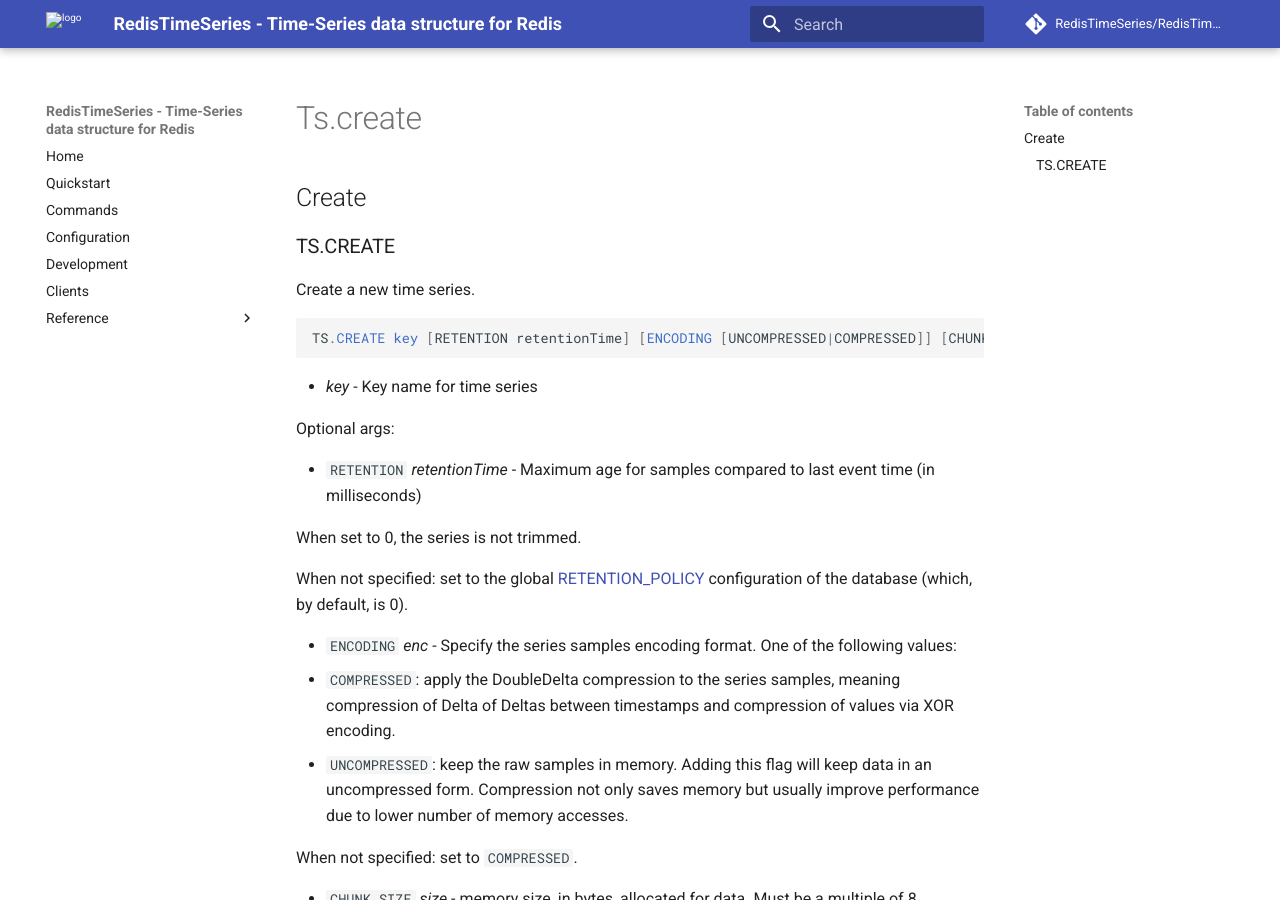
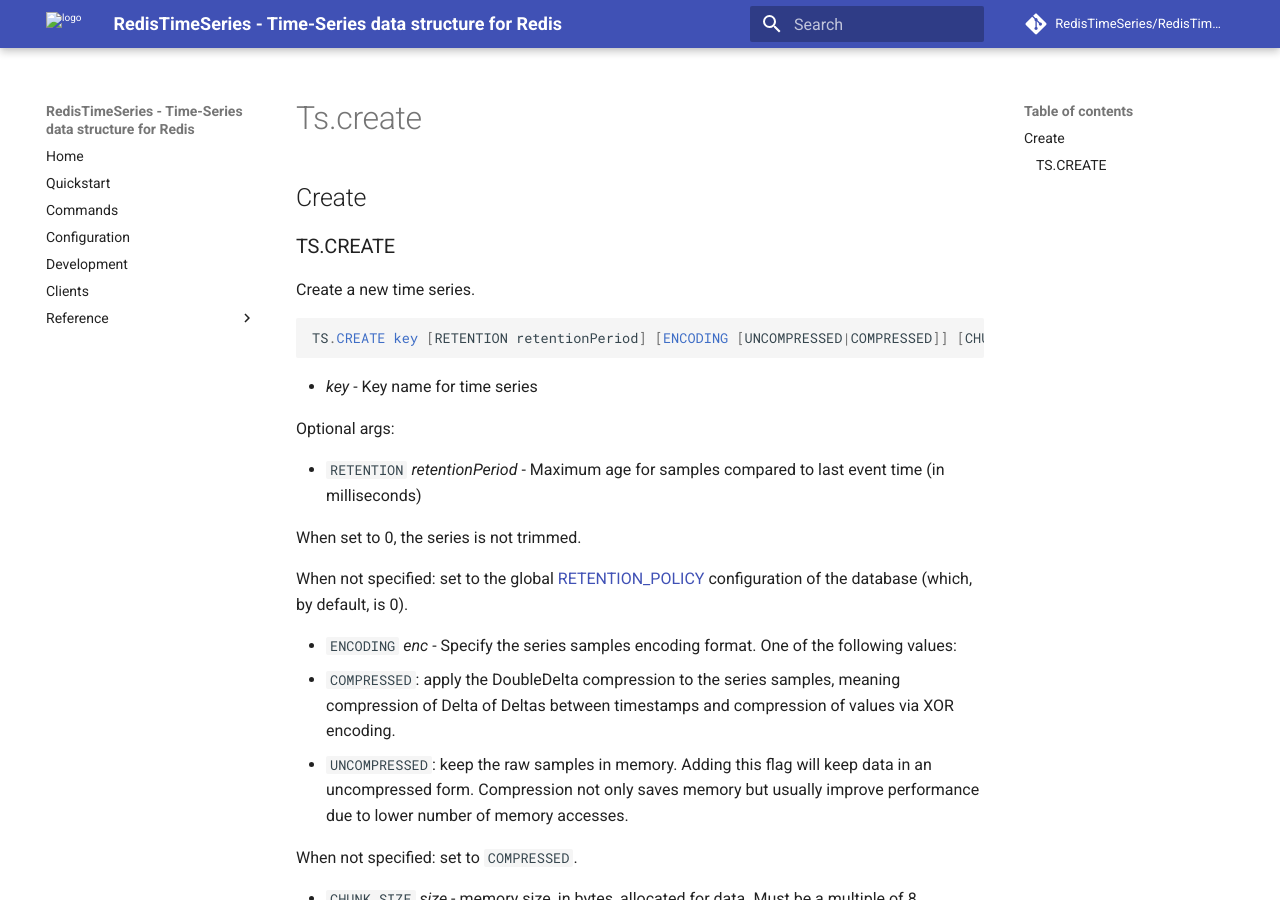
Before and after one commit to RedisTimeSeries/RedisTimeSeries, an MkDocs documentation site: the page built from docs/commands/ts.create.md, in a window 1280 px wide and 900 px high. Built offline with MkDocs 1.6.1 and Material for MkDocs 9.7.7, drawn with Linux system fonts in a browser that asks for light colours; comment, search, counter and statistics services are not loaded.

Commit message:
Update ts.create.md

````diff
--- a/docs/commands/ts.create.md
+++ b/docs/commands/ts.create.md
@@ -5,14 +5,14 @@
 Create a new time series.
 
 ```sql
-TS.CREATE key [RETENTION retentionTime] [ENCODING [UNCOMPRESSED|COMPRESSED]] [CHUNK_SIZE size] [DUPLICATE_POLICY policy] [LABELS {label value}...]
+TS.CREATE key [RETENTION retentionPeriod] [ENCODING [UNCOMPRESSED|COMPRESSED]] [CHUNK_SIZE size] [DUPLICATE_POLICY policy] [LABELS {label value}...]
 ```
 
 - _key_ - Key name for time series
 
 Optional args:
 
-- `RETENTION` _retentionTime_ - Maximum age for samples compared to last event time (in milliseconds)
+- `RETENTION` _retentionPeriod_ - Maximum age for samples compared to last event time (in milliseconds)
 
    When set to 0, the series is not trimmed.
 
````
